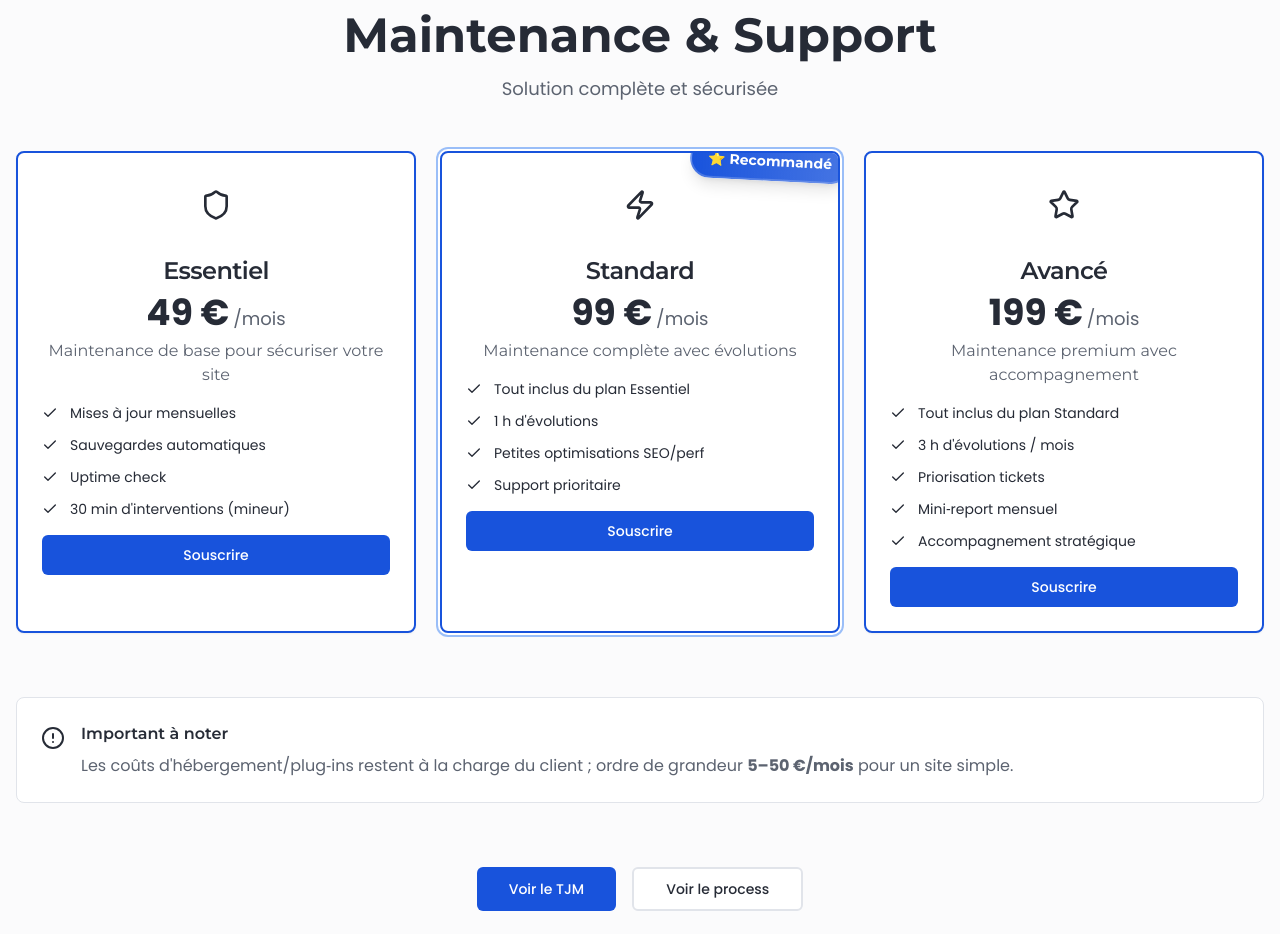
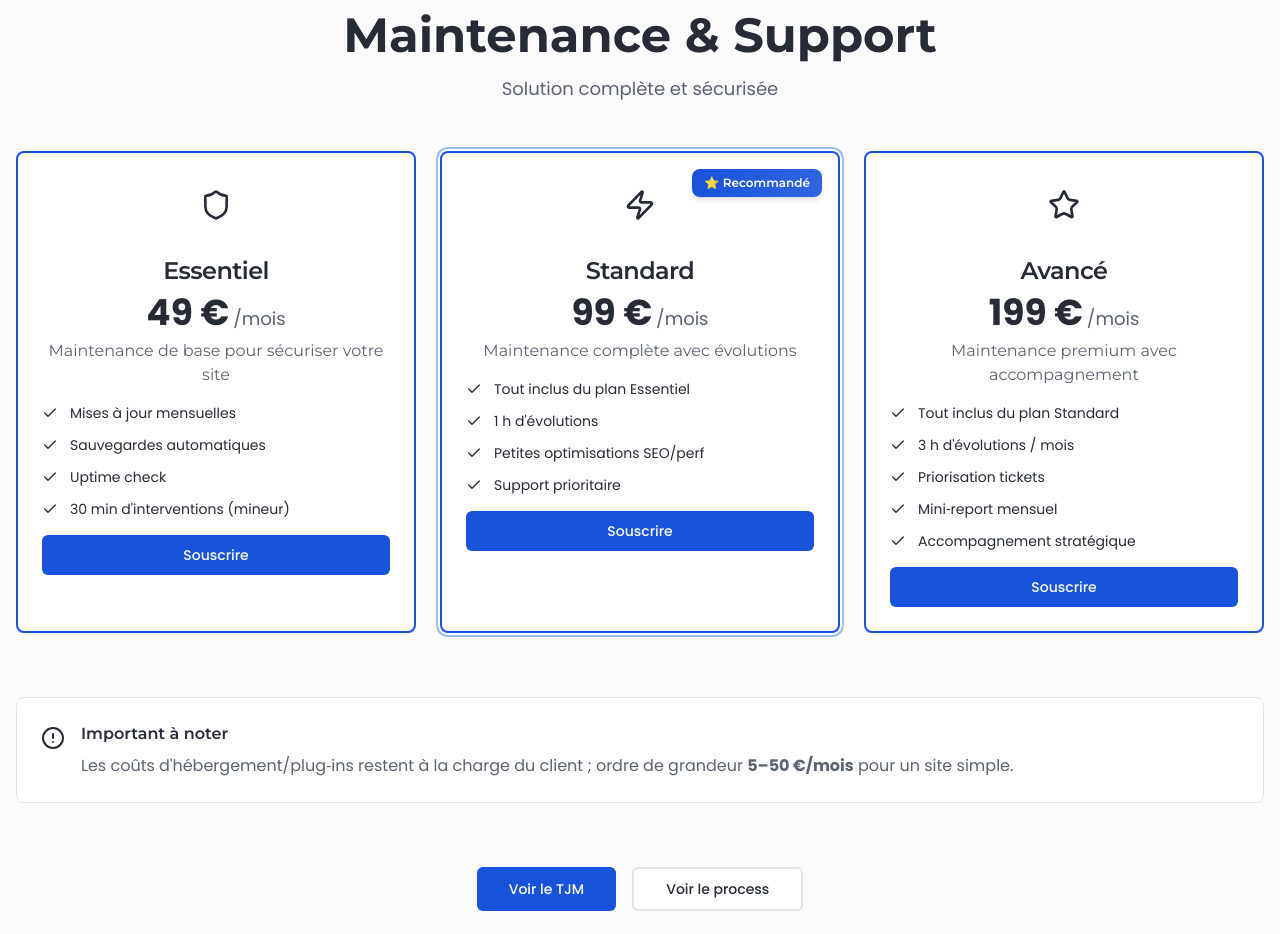
Before and after one commit to jhbkr/Portfolio, a Next.js app: page /freelance in a window 1280 px wide. Shown: the part 7080-8014 px from the top of the page. Built offline with nearby package versions, Linux system fonts and the light colour scheme.

Commit message:
fix: repositionner la banderolle 'Recommandé' pour un design plus esthétique
- Position intégrée dans la carte (top-4 right-4)
- Suppression de la rotation et du décalage excessif
- Taille plus compacte et proportionnelle
- Design plus harmonieux avec la carte

```diff
--- a/components/freelance/freelance-maintenance.tsx
+++ b/components/freelance/freelance-maintenance.tsx
@@ -157,7 +157,7 @@ export default function FreelanceMaintenance() {
               )}>
                 {plan.recommended && (
                   <div className={cn(
-                    "absolute -top-3 -right-3 bg-gradient-to-r from-primary to-primary/80 text-white px-4 py-2 text-sm font-bold rounded-full shadow-lg border-2 border-white/20 transform rotate-3 z-10",
+                    "absolute top-4 right-4 bg-gradient-to-r from-primary to-primary/90 text-white px-3 py-1.5 text-xs font-semibold rounded-lg shadow-md z-10",
                     isClient && theme === "robin" && "from-[#FF0000] to-[#CC0000]",
                     isClient && theme === "starfire" && "from-[#FF69B4] to-[#FF1493]",
                     isClient && theme === "cyborg" && "from-[#4169E1] to-[#0000CD]",
```
